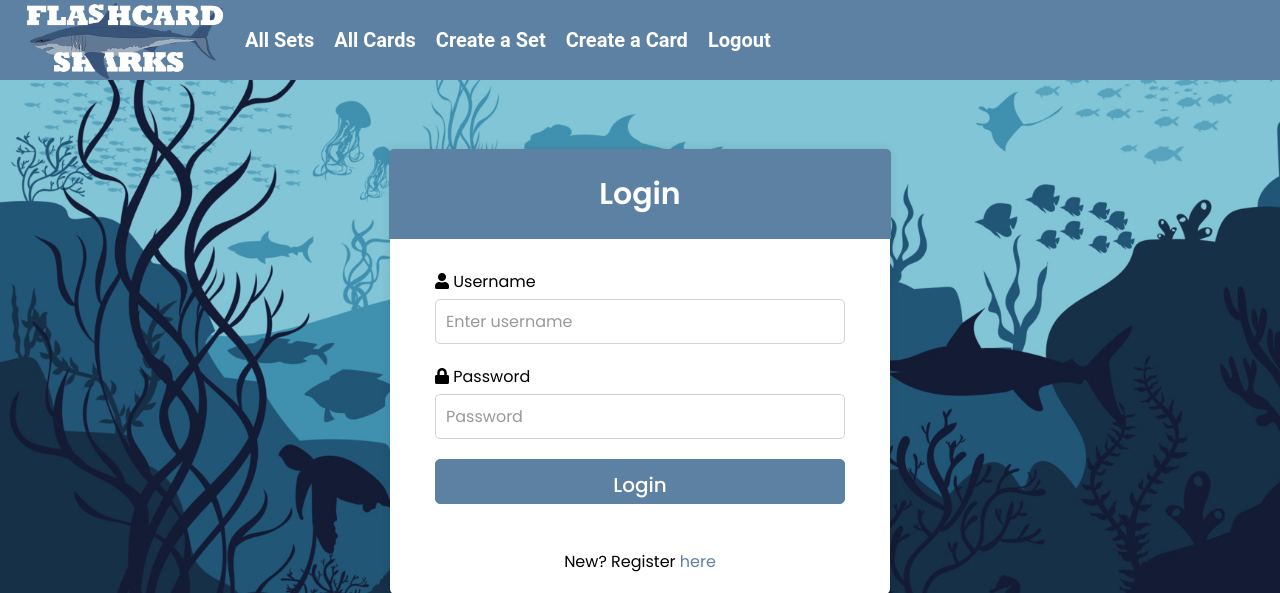
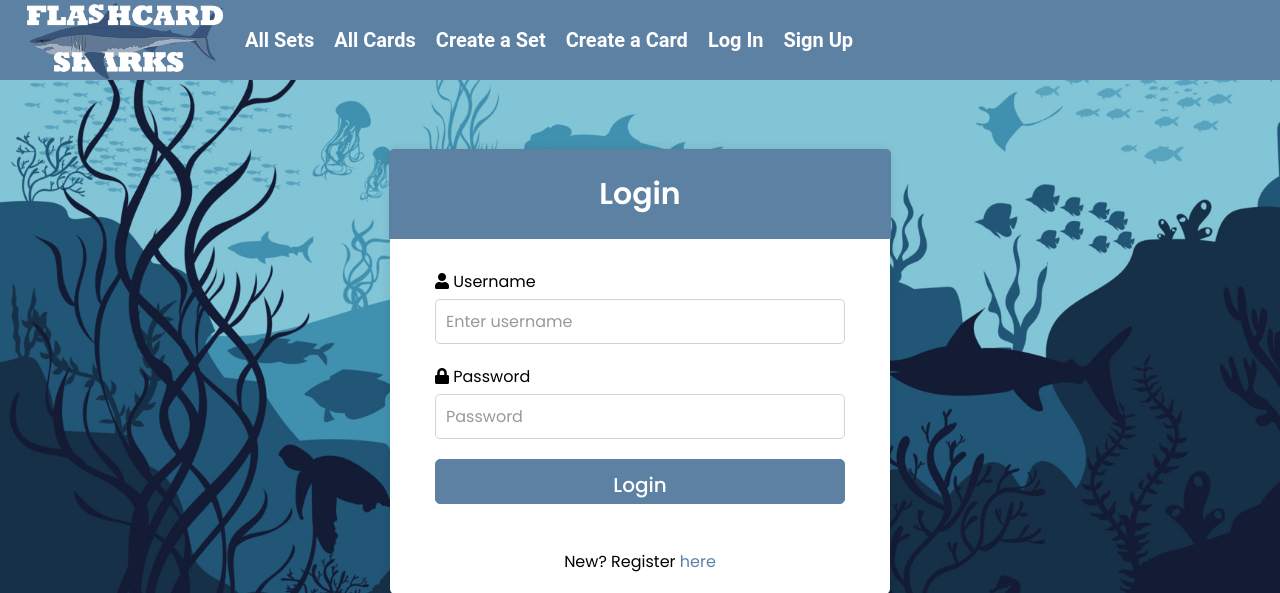
Before and after one commit to AidenHero/agile_2911_flashcards, a Flask app: a page that uses templates/base.html in a window 1280 px wide. Shown: the top 593 px of the page. Run offline with Flask 3, Linux system fonts and the light colour scheme.

Commit message:
making logout user authenticated

```diff
--- a/templates/base.html
+++ b/templates/base.html
@@ -15,7 +15,12 @@
                 <a href="{{ url_for('cards.cards_page')}}">All Cards</a>
                 <a href="{{ url_for('api_sets.post_set')}}">Create a Set</a>
                 <a href="{{ url_for('api_cards.post_card')}}">Create a Card</a>
-                <a href="{{ url_for('authorization.logout')}}">Logout</a>
+                {% if current_user.is_authenticated %}
+        <a href="{{ url_for('authorization.logout')}}">Log Out</a>
+        {% else %}
+        <a href="{{ url_for('pages.login')}}">Log In</a>
+        <a href="{{ url_for('pages.show_register_page')}}">Sign Up</a>
+        {% endif %}
         </nav>
         {% block content %}
         {% endblock %}
```
